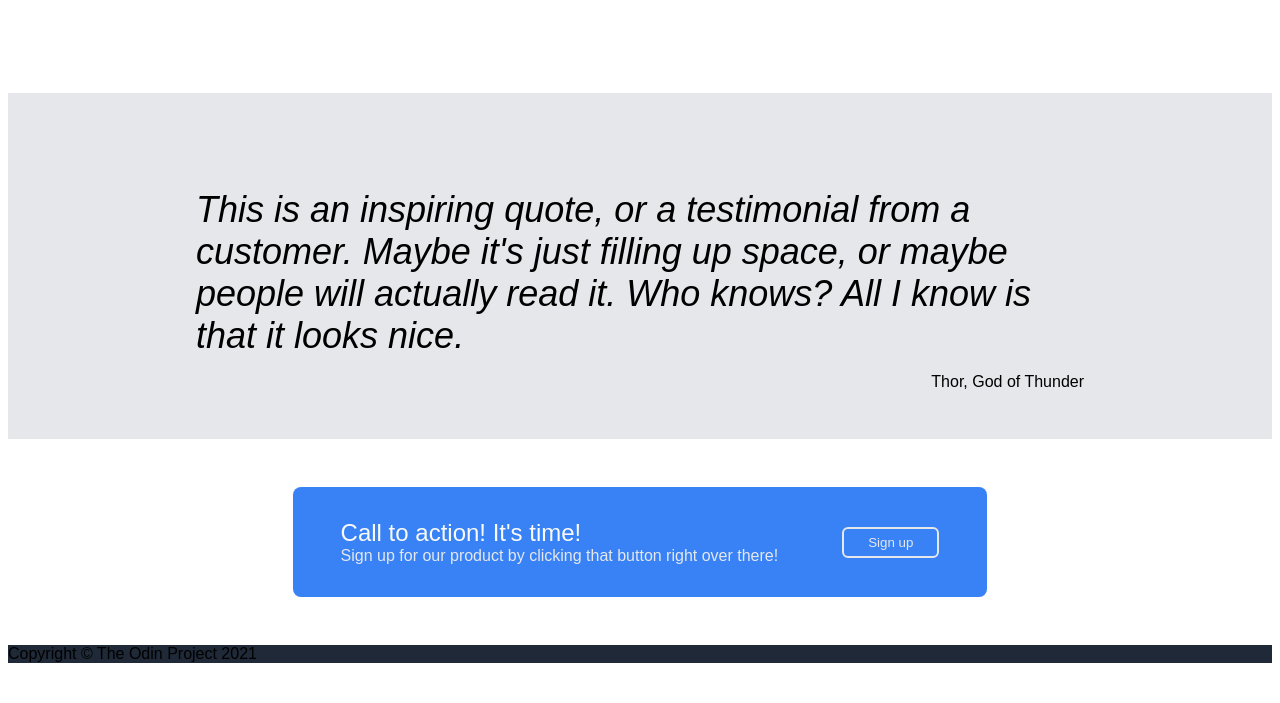
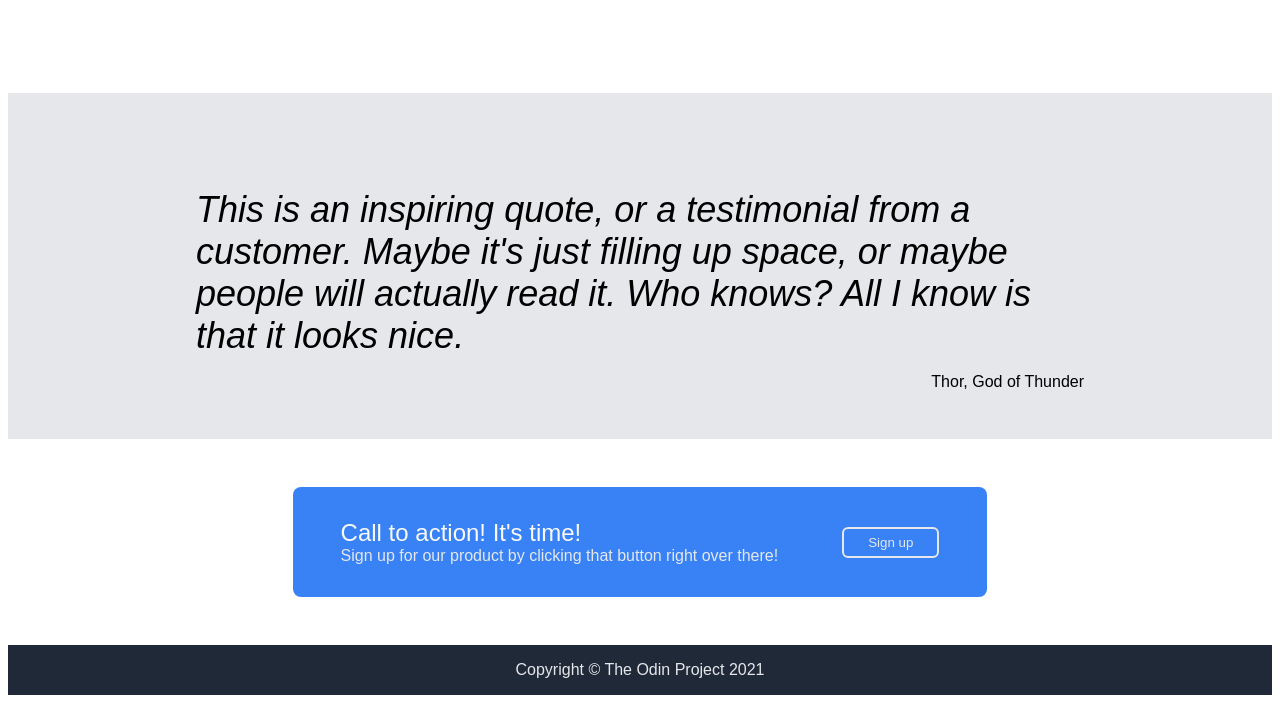
Before and after one commit to doku2684/odin-landing-page, a plain HTML site: page index.html in a window 1280 px wide. Shown: the part 756-1459 px from the top of the page. Before the commit the page ends 1427 px from the top, so only its background shows below. Drawn offline with Linux system fonts and the light colour scheme.

Commit message:
finish footer

```diff
--- a/style.css
+++ b/style.css
@@ -86,6 +86,10 @@ img {
 }
 
 .action-banner > .text-container > .subtext {
+    color: #E5E7EB;
+}
+
+.footer {
     color: #E5E7EB;
 }
 
@@ -178,3 +182,9 @@ ul {
     align-items: center;
     gap: 64px;
 }
+
+.footer {
+    display: flex;
+    justify-content: center;
+    padding: 16px;
+}
```
